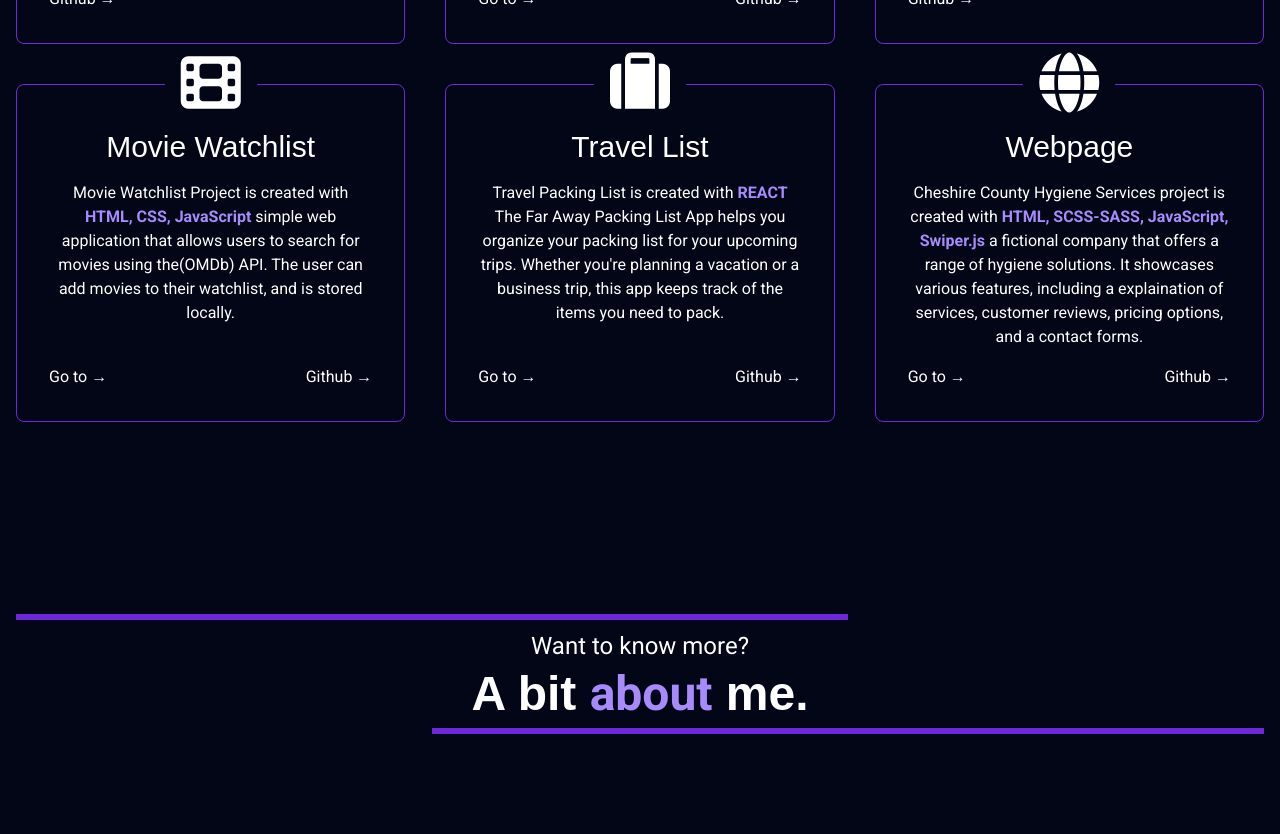
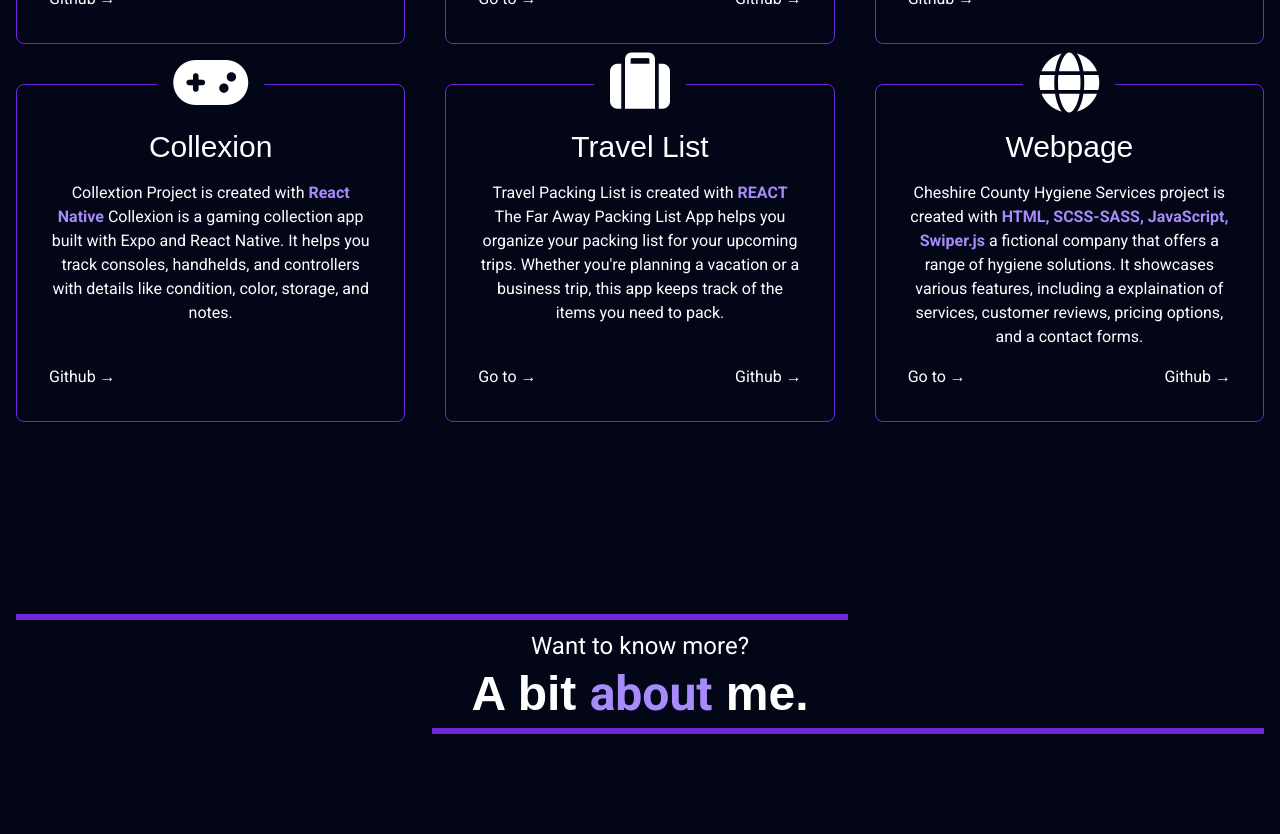
Before and after one commit to evilimas/Portfolio, a SvelteKit app: page / in a window 1280 px wide. Shown: the part 1360-2194 px from the top of the page. Built offline with nearby package versions, Linux system fonts and the light colour scheme.

Commit message:
update to projects

```diff
--- a/src/components/Main.svelte
+++ b/src/components/Main.svelte
@@ -6,7 +6,8 @@
         {name: 'Pet Store', icon: "fa-solid fa-cat" ,href:'', github:'https://github.com/evilimas/Netbutik'},
         {name: 'Yatzy Game', icon: "fa-solid fa-dice" ,href:'https://game-yatzy.netlify.app/', github:'https://github.com/evilimas/Yatzy-Game'},
         {name: 'Norgestiss', icon: "fa-solid fa-toilet" ,href:'', github:'https://github.com/evilimas/norgestiss'},
-        {name: 'Movie Watchlist', icon: "fa-solid fa-film" ,href:'https://movie-watchslist.netlify.app/', github:'https://github.com/evilimas/Movie-Watchlist'},
+        // {name: 'Movie Watchlist', icon: "fa-solid fa-film" ,href:'https://movie-watchslist.netlify.app/', github:'https://github.com/evilimas/Movie-Watchlist'},
+        {name: 'Collexion', icon: "fa-solid fa-gamepad" ,href:'', github:'https://github.com/evilimas/Collexion'},
         {name: 'Travel List', icon: "fa-solid fa-suitcase" ,href:'https://traveling-list.netlify.app/', github:'https://github.com/evilimas/Travel-list'},
         {name: 'Webpage', icon: "fa-solid fa-globe" ,href:'https://evilimas.github.io/Homepage/', github:'https://github.com/evilimas/Homepage'},
         // {name: 'Live Chat app', icon: "fa-solid fa-comment" ,href:'https://app-live-chat.netlify.app/'},
@@ -80,7 +81,7 @@
 
             </Step>
             <Step step={steps[3]}>
-                <p>Movie Watchlist Project is created with <strong class="text-violet-400">HTML, CSS, JavaScript </strong> simple web application that allows users to search for movies using the(OMDb) API. The user can add movies to their watchlist, and is stored locally.</p>
+                <p>Collextion Project is created with <strong class="text-violet-400">React Native </strong> Collexion is a gaming collection app built with Expo and React Native. It helps you track consoles, handhelds, and controllers with details like condition, color, storage, and notes.</p>
 
             </Step>
             <Step step={steps[4]}>
```
